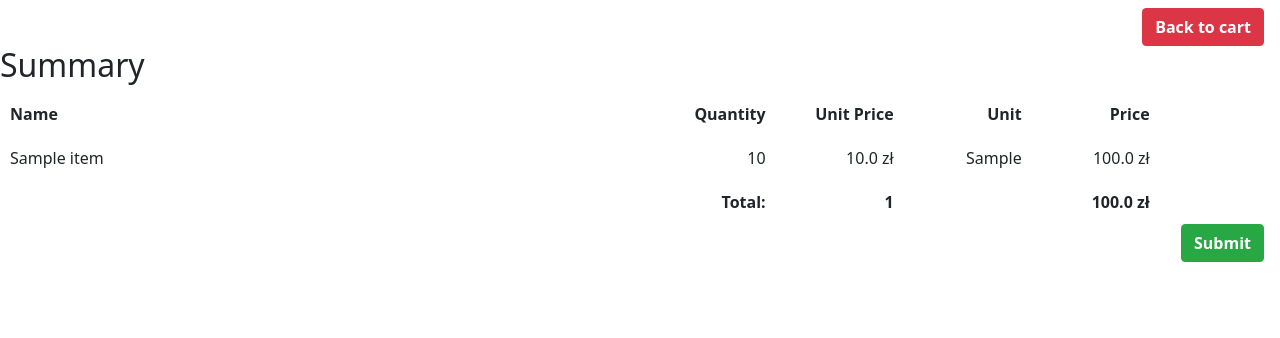
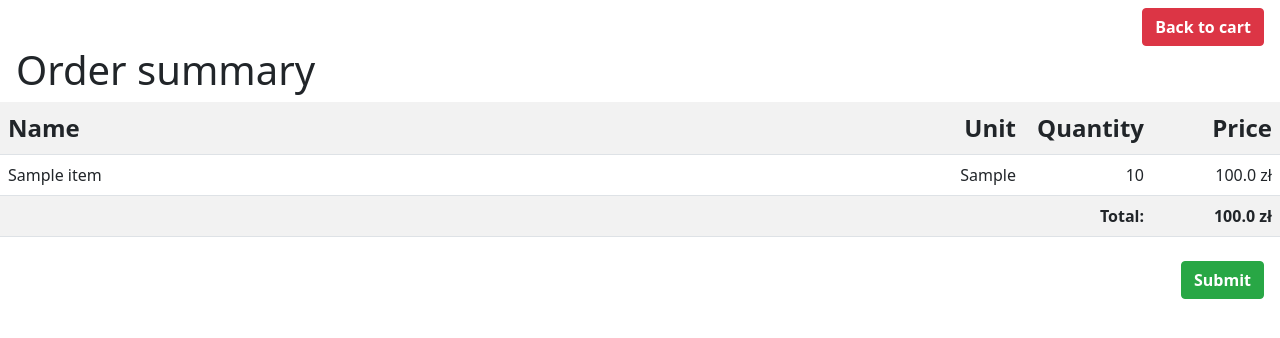
Before and after one commit to gcfbn/scripting-languages-final-project, a Flask app: page /buy in a window 1280 px wide. Shown: the part 62-400 px from the top of the page. Run offline with Flask 2, Linux system fonts and the light colour scheme; a user stored in the database is signed in; tables that the repository leaves empty hold one stand-in row (values such as "Sample post"); some libraries are stand-ins or nearby versions.

Commit message:
Minor changes to the order confirmation view.

```diff
--- a/python/app/templates/buy.html
+++ b/python/app/templates/buy.html
@@ -6,36 +6,32 @@
            class="btn btn-danger mr-3" role="button"><strong>Back to cart</strong></a>
     </div>
     {% if products %}
-    <h2>Summary</h2>
-    <table class="tbl-cart" cellpadding="10" cellspacing="1">
+        <h1 class="ml-3">Order summary</h1>
+        <table class="table table-striped" cellpadding="10" cellspacing="1">
             <tbody>
-        <tr>
+            <tr style="font-size: 1.5rem">
                 <th style="text-align:left;">Name</th>
-            <th style="text-align:right;" width="5%">Quantity</th>
-            <th style="text-align:right;" width="10%">Unit Price</th>
                 <th style="text-align:right;" width="10%">Unit</th>
+                <th style="text-align:right;" width="10%">Quantity</th>
                 <th style="text-align:right;" width="10%">Price</th>
             </tr>
             {% for product in products %}
                 <tr>
                     <td style="text-align:left;">{{ product['ItemName'] }}</td>
+                    <td style="text-align:right;">{{ product['ItemUnit'] }}</td>
                     <td style="text-align:right;">{{ product['CartItemQuantity'] }}</td>
-                <td style="text-align:right;">{{ product['ItemPrice'] }} zł</td>
-                <td style="text-align:right;">{{ product['ItemUnit'] }}</td>
                     <td style="text-align:right;">{{ product['ItemPrice'] * product['CartItemQuantity'] }} zł</td>
                 </tr>
             {% endfor %}
             <tr>
-            <td colspan="2" align="right"><strong>Total:</strong></td>
-            <td align="right"><strong>{{ total_items }}</strong></td>
-            <td align="right" colspan="2"><strong>{{ total_price }} zł</strong></td>
-            <td></td>
+                <td colspan="3" align="right"><strong>Total:</strong></td>
+                <td align="right"><strong>{{ total_price }} zł</strong></td>
             </tr>
             </tbody>
         </table>
         <div class="text-right mb-2">
             <a href="{{ url_for('store.confirm_purchase') }}"
-           class="btn btn-success mr-3" role="button"><strong>Submit</strong></a>
+               class="btn btn-success mt-2 mr-3" role="button"><strong>Submit</strong></a>
         </div>
     {% else: %}
         <div class="text-center">
```
Lines whose indentation alone changed are shown as unchanged.
